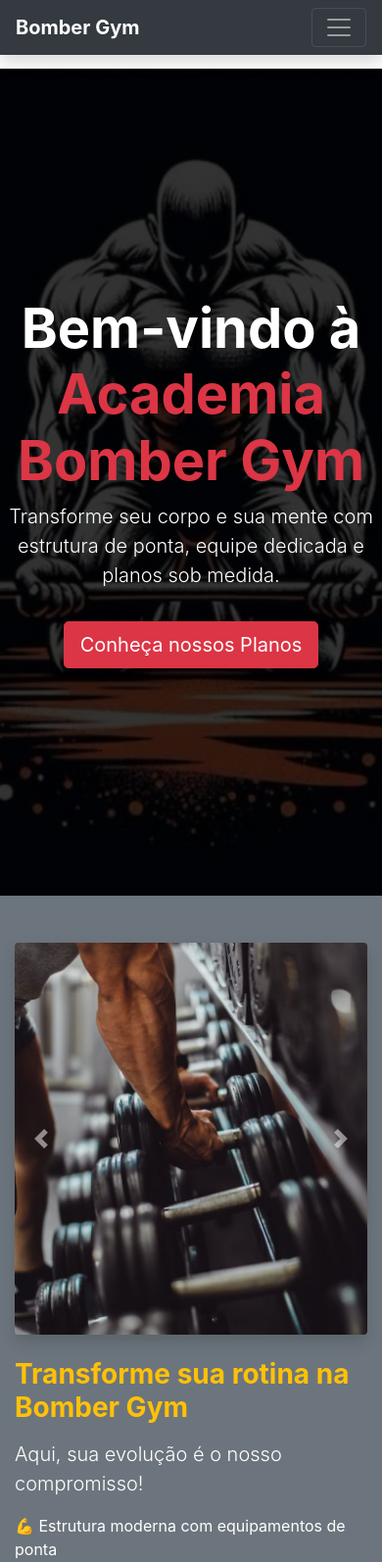
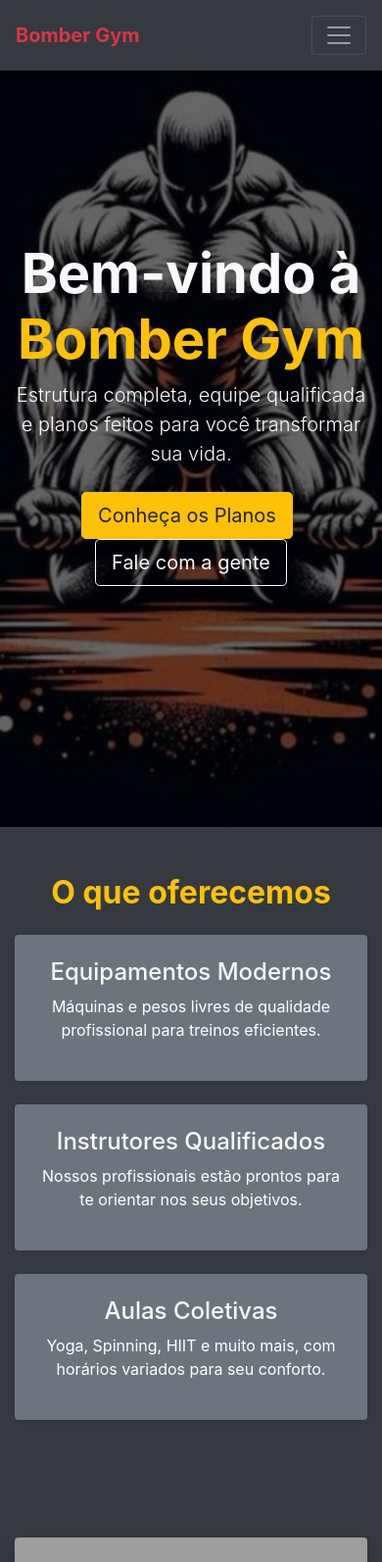
Before and after one commit to Gabe15324/Sistema-de-Academia, a PHP site: page / in a window 390 px wide. Shown: the top 1594 px of the page at 98% size. Run offline with PHP 8.4, Linux system fonts and the light colour scheme; data that the repository does not hold is empty; grey boxes are pictures that could not be loaded.

Commit message:
Algumas alerações

```diff
--- a/Planos.php
+++ b/Planos.php
@@ -30,9 +30,9 @@ include 'includes/header.php';
                 <li><strong>💰 Valor:</strong> R$ <?= number_format($plano['valor'], 2, ',', '.') ?></li>
                 <li><strong>⏱ Duração:</strong> <?= (int)$plano['duracao_dias'] ?> dias</li>
               </ul>
-              <a href="cadastro.php?plano_id=<?= $plano['id'] ?>" class="btn btn-outline-danger btn-block font-weight-bold">
-                Escolher este Plano
-              </a>
+                <a href="cadastro.php?plano_id=<?= $plano['id'] ?>" class="btn btn-outline-danger btn-block font-weight-bold">
+                  Escolher este Plano
+                </a>
             </div>
           </div>
         </div>
--- a/cadastro.php
+++ b/cadastro.php
@@ -1,11 +1,13 @@
 <?php
 session_start();
 include 'includes/header.php';
+
+$plano_id = $_GET['plano_id'] ?? null; // Pega o plano vindo pela URL
 ?>
 
 <body class="bg-dark text-white">
 
-<div class="container py-5">
+<div class="container py-5 mt-5">
   <div class="row justify-content-center">
     <div class="col-md-8 col-lg-6">
       <div class="card shadow border-0" style="background-color: #2f2f2f;">
@@ -25,6 +27,7 @@ include 'includes/header.php';
           <form action="processa_cadastro.php" method="POST">
 
             <div class="form-group">
+              <input type="hidden" name="plano_id" value="<?= $plano_id ?>">
               <label for="nome">Nome completo</label>
               <input type="text" class="form-control bg-dark text-white border-secondary" id="nome" name="nome" required placeholder="Digite seu nome completo">
             </div>
--- a/contatos.php
+++ b/contatos.php
@@ -5,7 +5,7 @@ include 'includes/header.php';
 <!-- Font Awesome para ícones -->
 <link rel="stylesheet" href="https://cdnjs.cloudflare.com/ajax/libs/font-awesome/5.15.4/css/all.min.css">
 
-<section id="contato" class="py-5 bg-light">
+<section id="contato" class="py-5 bg-light mt-5">
   <div class="container">
     <div class="text-center mb-5">
       <h2 class="font-weight-bold text-dark">Central de Contato</h2>
--- a/includes/footer.php
+++ b/includes/footer.php
@@ -1,12 +1,14 @@
-<footer class="mt-5">
+<footer class="bg-dark text-light py-4 border-top">
   <div class="container text-center">
-    <p class="mb-1">&copy; <?= date('Y') ?> Academia. Todos os direitos reservados.</p>
-    <p><strong>Desenvolvido por &bull;
-      <a href="mailto:gabrielbrasilio999@gmail.com">gabrielbrasilio999@gmail.com</a> &bull;
-      <a href="mailto:luancurt@outlook.com">luancurt@outlook.com</a> &bull;
-      <a href="mailto:russobesc@gmail.com">russobesc@gmail.com</a> &bull;
-      <a href="mailto:Jean.almeida@cs.up.edu.br">Jean.almeida@cs.up.edu.br</a>
-    </strong></p>
+    <p class="mb-2">&copy; <?= date('Y') ?> <strong>Bomber Gym</strong> — Todos os direitos reservados.</p>
+    <p class="mb-0 font-weight-bold">
+      Desenvolvido por:
+      <br class="d-block d-sm-none">
+      <a href="mailto:gabrielbrasilio999@gmail.com" class="text-warning">Gabriel Brasílio</a> &bull;
+      <a href="mailto:luancurt@outlook.com" class="text-warning">Luan Curt</a> &bull;
+      <a href="mailto:russobesc@gmail.com" class="text-warning">Russo Besc</a> &bull;
+      <a href="mailto:Jean.almeida@cs.up.edu.br" class="text-warning">Jean Almeida</a>
+    </p>
   </div>
 </footer>
 
--- a/includes/header.php
+++ b/includes/header.php
@@ -1,39 +1,17 @@
 <!DOCTYPE html>
 <html lang="pt-br">
 <head>
-    <meta charset="UTF-8" />
-    <meta name="viewport" content="width=device-width, initial-scale=1, shrink-to-fit=no" />
-    <title>Academia - Sistema</title>
+  <meta charset="UTF-8" />
+  <meta name="viewport" content="width=device-width, initial-scale=1, shrink-to-fit=no" />
+  <title>Academia - Sistema</title>
 
-    <!-- Bootstrap CSS -->
-    <link rel="stylesheet" href="https://stackpath.bootstrapcdn.com/bootstrap/4.5.2/css/bootstrap.min.css" />
-
-    <!-- Estilos do header -->
-    <style>
-        html {
-            scroll-behavior: smooth;
-        }
-        body {
-            padding-top: 70px;
-        }
-        .carousel-inner img {
-            height: 400px;
-            object-fit: cover;
-        }
-        footer {
-            background-color: #343a40;
-            color: #fff;
-            padding: 20px 0;
-        }
-        footer a {
-            color: #ffc107;
-        }
-    </style>
+  <link rel="stylesheet" href="https://stackpath.bootstrapcdn.com/bootstrap/4.5.2/css/bootstrap.min.css" />
 </head>
 <body>
-<nav class="navbar navbar-expand-lg navbar-dark bg-dark fixed-top shadow">
+
+<nav class="navbar navbar-expand-lg navbar-dark bg-dark fixed-top shadow-sm py-3">
   <div class="container">
-    <a class="navbar-brand font-weight-bold" href="index.php">Bomber Gym</a>
+    <a class="navbar-brand font-weight-bold text-danger" href="index.php">Bomber Gym</a>
     <button class="navbar-toggler" type="button" data-toggle="collapse" data-target="#navbarMain"
             aria-controls="navbarMain" aria-expanded="false" aria-label="Toggle navigation">
       <span class="navbar-toggler-icon"></span>
@@ -41,11 +19,17 @@
 
     <div class="collapse navbar-collapse" id="navbarMain">
       <ul class="navbar-nav ml-auto">
-        <li class="nav-item"><a class="nav-link" href="SobreNos.php">Sobre Nós</a></li>
-        <li class="nav-item"><a class="nav-link" href="Planos.php">Planos</a></li>
-        <li class="nav-item"><a class="nav-link" href="contatos.php">Contato</a></li>
+        <li class="nav-item">
+          <a class="nav-link text-white" href="SobreNos.php">Sobre Nós</a>
+        </li>
+        <li class="nav-item">
+          <a class="nav-link text-white" href="Planos.php">Planos</a>
+        </li>
+        <li class="nav-item">
+          <a class="nav-link text-white" href="contatos.php">Contato</a>
+        </li>
         <li class="nav-item ml-lg-3">
-          <a href="login.php" class="btn btn-danger font-weight-bold">Logar</a>
+          <a href="login.php" class="btn btn-danger font-weight-bold px-4">Logar</a>
         </li>
       </ul>
     </div>
--- a/index.php
+++ b/index.php
@@ -1,75 +1,77 @@
 <?php
 require 'config/db.php';
 $conn = Database::conectar();
-
 $stmt = $conn->query("SELECT * FROM planos ORDER BY valor ASC");
 $planos = $stmt->fetchAll(PDO::FETCH_ASSOC);
 
+// Depoimentos
+$users = [
+  [
+    'name' => 'Cbum',
+    'img' => 'cbum.png',
+    'text' => 'Excelente academia! Os treinos são personalizados e os professores são muito atenciosos.'
+  ],
+  [
+    'name' => 'Ramon',
+    'img' => 'ramon.png',
+    'text' => 'Ambiente limpo, organizado e com equipamentos modernos. Recomendo demais!'
+  ],
+  [
+    'name' => 'Urs',
+    'img' => 'urs.png',
+    'text' => 'Consegui atingir meus objetivos em poucos meses. A equipe está de parabéns!'
+  ]
+];
+
+// FAQ
+$faqs = [
+  ['q' => 'Como faço para me inscrever?', 'a' => 'Basta clicar em "Assinar" no plano desejado e preencher seus dados.'],
+  ['q' => 'Posso cancelar a qualquer momento?', 'a' => 'Sim, sem multas: cancele sua assinatura a qualquer momento.'],
+  ['q' => 'Quais são os horários das aulas?', 'a' => 'Oferecemos aulas desde cedo até noite. Confira o cronograma na página Planos.'],
+];
+
 include 'includes/header.php';
-
-// Array com imagens do carousel (evita repetição)
-$carouselImagens = [
-  ['src' => 'assets/foto1.png', 'alt' => 'Treino'],
-  ['src' => 'assets/foto2.png', 'alt' => 'Aulas'],
-  ['src' => 'assets/foto3.png', 'alt' => 'Treinadores'],
-  ['src' => 'assets/foto4.png', 'alt' => 'Equipe'],
-];
 ?>
 
-<div class="bg-dark text-light">
-  <!-- Hero Section -->
-  <section class="d-flex align-items-center justify-content-center text-center vh-100 text-white" style="background: linear-gradient(rgba(0,0,0,0.8), rgba(0,0,0,0.8)), url('assets/hero.png') center center / cover no-repeat;">
-    <div>
-      <h1 class="display-4 font-weight-bold">Bem-vindo à <span class="text-danger">Academia Bomber Gym</span></h1>
-      <p class="lead">Transforme seu corpo e sua mente com estrutura de ponta, equipe dedicada e planos sob medida.</p>
-      <a href="#planos" class="btn btn-danger btn-lg mt-3 shadow">Conheça nossos Planos</a>
+<main class="bg-dark text-light">
+
+  <!-- Hero com Call to Action -->
+  <section class="d-flex align-items-center justify-content-center text-center vh-100" style="background: linear-gradient(rgba(0,0,0,0.6), rgba(0,0,0,0.6)), url('assets/hero.png') center/cover;">
+    <div class="px-3">
+      <h1 class="display-4 font-weight-bold">Bem-vindo à <span class="text-warning">Bomber Gym</span></h1>
+      <p class="lead mb-4">Estrutura completa, equipe qualificada e planos feitos para você transformar sua vida.</p>
+      <a href="Planos.php" class="btn btn-warning btn-lg mr-2 shadow">Conheça os Planos</a>
+      <a href="contatos.php" class="btn btn-outline-light btn-lg shadow">Fale com a gente</a>
     </div>
   </section>
 
-  <!-- Carousel com Informações -->
-  <section id="carousel" class="bg-secondary text-white py-5">
+  <!-- Carousel de Destaques -->
+  <section id="destaques" class="bg-dark text-white py-5">
     <div class="container">
-      <div class="row align-items-center">
-
-        <!-- Carousel (esquerda) -->
-        <div class="col-md-6 mb-4 mb-md-0">
-          <div id="carouselFotos" class="carousel slide carousel-fade rounded shadow" data-ride="carousel">
-            <div class="carousel-inner">
-              <?php foreach ($carouselImagens as $index => $img): ?>
-                <div class="carousel-item <?= $index === 0 ? 'active' : '' ?>">
-                  <img src="<?= $img['src'] ?>" class="d-block w-100 rounded" alt="<?= $img['alt'] ?>">
-                </div>
-              <?php endforeach; ?>
-            </div>
-            <a class="carousel-control-prev" href="#carouselFotos" role="button" data-slide="prev">
-              <span class="carousel-control-prev-icon"></span>
-              <span class="sr-only">Anterior</span>
-            </a>
-            <a class="carousel-control-next" href="#carouselFotos" role="button" data-slide="next">
-              <span class="carousel-control-next-icon"></span>
-              <span class="sr-only">Próximo</span>
-            </a>
+      <h2 class="text-center mb-4 font-weight-bold text-warning">O que oferecemos</h2>
+      <div class="row text-center">
+        <?php
+        $itens = [
+          ['icon' => 'dumbbell', 'title' => 'Equipamentos Modernos', 'text' => 'Máquinas e pesos livres de qualidade profissional para treinos eficientes.'],
+          ['icon' => 'chalkboard-teacher', 'title' => 'Instrutores Qualificados', 'text' => 'Nossos profissionais estão prontos para te orientar nos seus objetivos.'],
+          ['icon' => 'users', 'title' => 'Aulas Coletivas', 'text' => 'Yoga, Spinning, HIIT e muito mais, com horários variados para seu conforto.'],
+        ];
+        foreach ($itens as $item): ?>
+        <div class="col-md-4 mb-4">
+          <div class="p-4 rounded bg-secondary shadow-sm">
+            <i class="fas fa-<?= $item['icon'] ?> fa-3x text-warning mb-3"></i>
+            <h4 class="text-light"><?= $item['title'] ?></h4>
+            <p><?= $item['text'] ?></p>
           </div>
         </div>
-
-        <!-- Informações (direita) -->
-        <div class="col-md-6">
-          <h3 class="font-weight-bold text-warning mb-3">Transforme sua rotina na Bomber Gym</h3>
-          <p class="lead">Aqui, sua evolução é o nosso compromisso!</p>
-          <ul class="list-unstyled">
-            <li class="mb-2">💪 Estrutura moderna com equipamentos de ponta</li>
-            <li class="mb-2">🧠 Treinos focados no corpo e na mente</li>
-            <li class="mb-2">🕒 Horários flexíveis e programas personalizados</li>
-            <li class="mb-2">👥 Ambiente acolhedor e motivador</li>
-          </ul>
-          <a href="Planos.php" class="btn btn-outline-light btn-lg mt-3">Veja nossos planos</a>
-        </div>
-
+        <?php endforeach; ?>
       </div>
     </div>
   </section>
 
-  <!-- Benefícios -->
+
+
+    <!-- Benefícios -->
   <section class="bg-dark text-white py-5">
     <div class="container">
       <div class="row align-items-center">
@@ -77,13 +79,9 @@ $carouselImagens = [
           <img src="assets/image.png" alt="Equipe" class="img-fluid rounded shadow">
         </div>
         <div class="col-md-4 text-center text-md-left">
-          <h2 class="font-weight-bold text-danger">Por que escolher a Bomber Gym?</h2>
+          <h2 class="font-weight-bold text-warning">Foco na Bomber Gym!</h2>
           <ul class="mt-4">
-            <li>✔️ Equipamentos modernos e bem cuidados</li>
-            <li>✔️ Treinadores certificados e atenciosos</li>
-            <li>✔️ Aulas coletivas energizantes</li>
-            <li>✔️ Ambiente limpo, seguro e climatizado</li>
-            <li>✔️ Planos acessíveis para todos os perfis</li>
+            ✔️ O foco, e desenvolvimento, é oque mais procuramos nos nossos atletas, assim podendo mostrar ao mundo quem somos e nosssa capacidade!</li>
           </ul>
         </div>
         <div class="col-md-4 text-center">
@@ -93,13 +91,59 @@ $carouselImagens = [
     </div>
   </section>
 
-  <!-- CTA Final -->
-  <section class="py-5 text-center bg-danger text-white">
+
+  <section class="bg-secondary text-light py-5">
     <div class="container">
-      <h2 class="mb-4">Pronto para começar sua transformação?</h2>
-      <a href="cadastro.php" class="btn btn-light btn-lg shadow">Faça sua matrícula agora</a>
+      <h2 class="text-center mb-5 font-weight-bold text-warning">Depoimentos</h2>
+      <div class="row">
+        <?php foreach ($users as $u): ?>
+          <div class="col-md-4 mb-4">
+            <div class="media p-4 bg-dark rounded shadow-sm">
+              <img src="assets/<?= $u['img'] ?>" class="mr-3 rounded-circle" width="64" alt="<?= $u['name'] ?>">
+              <div class="media-body">
+                <h5 class="mt-0 text-warning"><?= $u['name'] ?></h5>
+                <p><?= $u['text'] ?></p>
+              </div>
+            </div>
+          </div>
+        <?php endforeach; ?>
+      </div>
     </div>
   </section>
-</div>
+
+  <section class="py-5 text-center bg-dark">
+    <div class="container">
+      <h2 class="font-weight-bold mb-4 text-warning">Dúvidas Frequentes</h2>
+      <div class="accordion" id="faqAccordion">
+        <?php foreach ($faqs as $i => $faq): ?>
+          <div class="card border-0 mb-3 bg-secondary text-light shadow-sm">
+            <div class="card-header p-3 bg-secondary" id="heading<?= $i ?>">
+              <h2 class="mb-0">
+                <button class="btn btn-link text-left text-warning" style="text-decoration: none;" type="button"
+                  data-toggle="collapse" data-target="#collapse<?= $i ?>" aria-expanded="<?= $i === 0 ? 'true' : 'false' ?>"
+                  aria-controls="collapse<?= $i ?>">
+                  <?= $faq['q'] ?>
+                </button>
+              </h2>
+            </div>
+            <div id="collapse<?= $i ?>" class="collapse <?= $i === 0 ? 'show' : '' ?>" data-parent="#faqAccordion">
+              <div class="card-body text-left bg-dark text-light border-top border-warning">
+                <?= $faq['a'] ?>
+              </div>
+            </div>
+          </div>
+        <?php endforeach; ?>
+      </div>
+    </div>
+  </section>
+
+  <section class="py-5 text-center bg-warning text-dark">
+    <div class="container">
+      <h2 class="mb-4 font-weight-bold">Pronto para mudar sua rotina?</h2>
+      <a href="cadastro.php" class="btn btn-dark btn-lg shadow">Faça sua matrícula agora</a>
+    </div>
+  </section>
+
+</main>
 
 <?php include 'includes/footer.php'; ?>
--- a/processa_login.php
+++ b/processa_login.php
@@ -17,6 +17,8 @@ try {
         $_SESSION['usuario_nome'] = $usuario['nome'];
         $_SESSION['usuario_tipo'] = $usuario['tipo'];
 
+        $_SESSION['mensagem_boas_vindas'] = "Bem-vindo(a), {$usuario['nome']}!";
+
         header("Location: dashboard.php");
         exit;
     } else {
```
Also changed, not shown: dashboard.php (+9 -0 lines), processa_cadastro.php (+5 -2 lines), views/alunos/meus_treinos.php (renamed from views/alunos/menu_treinos.php, +8 -4 lines), assets/cbum.png (added), assets/image.png (deleted), assets/ramon.png (added), assets/urs.png (added), views/alunos/criar_treino.php (renamed from views/alunos/criar_treinos.php).
